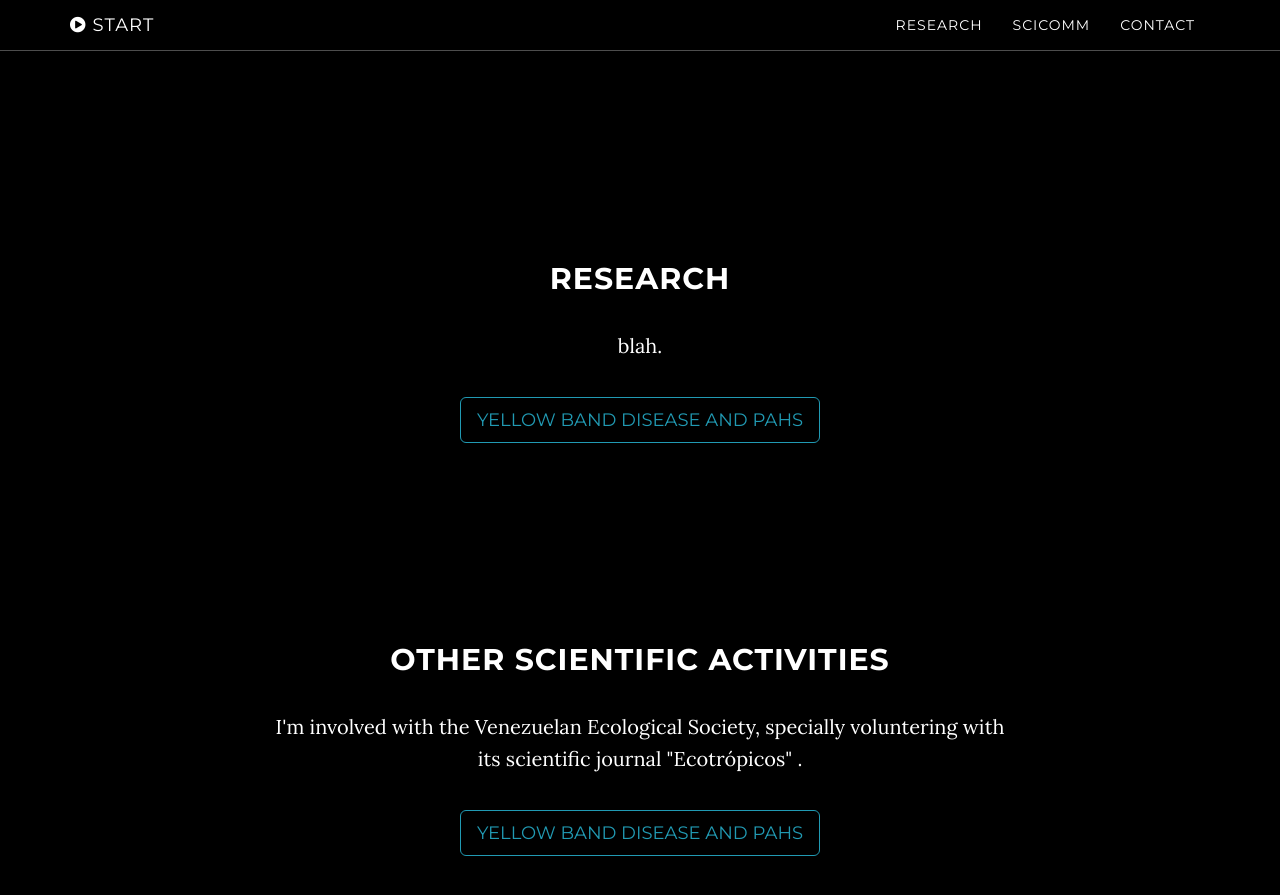
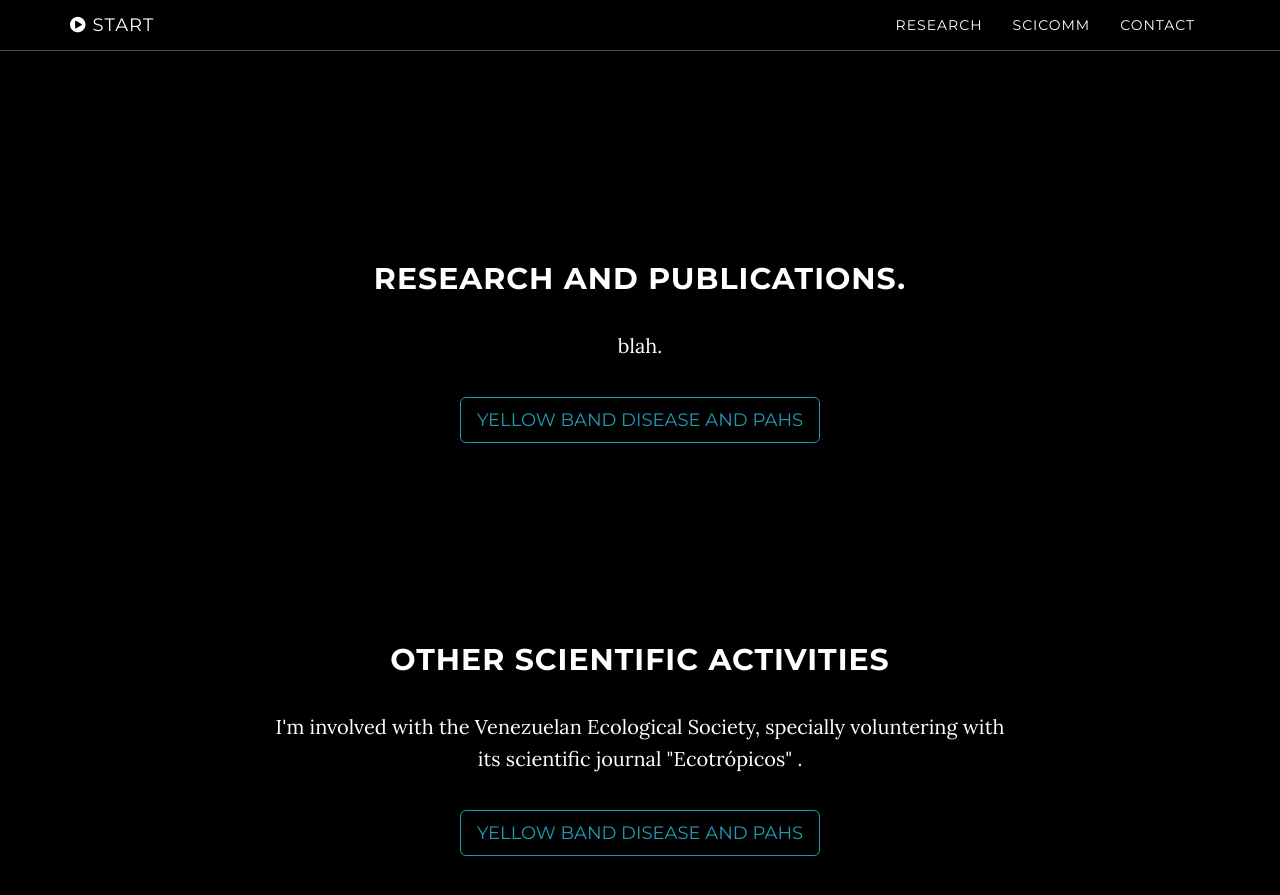
Before and after one commit to ejvalero/luismmontilla.github.io, a Jekyll site: the page built from index.html, in a window 1280 px wide and 900 px high, scrolled down 838 px. Shown: the top 895 px of the window. Built offline with Jekyll 4.4.1, drawn with Linux system fonts in a browser that asks for light colours.

Commit message:
Update research.html

```diff
--- a/_includes/research.html
+++ b/_includes/research.html
@@ -3,7 +3,7 @@
         <div class="research-section">
             <div class="container">
                 <div class="col-lg-8 col-lg-offset-2">
-                    <h2>Research</h2>
+                    <h2>Research and publications.</h2>
                     <p>blah.</p>
                     <a href="https://luismmontilla.github.io/ybd-pah/" class="btn btn-default btn-lg">Yellow band disease and PAHS</a>
                 </div>
```
